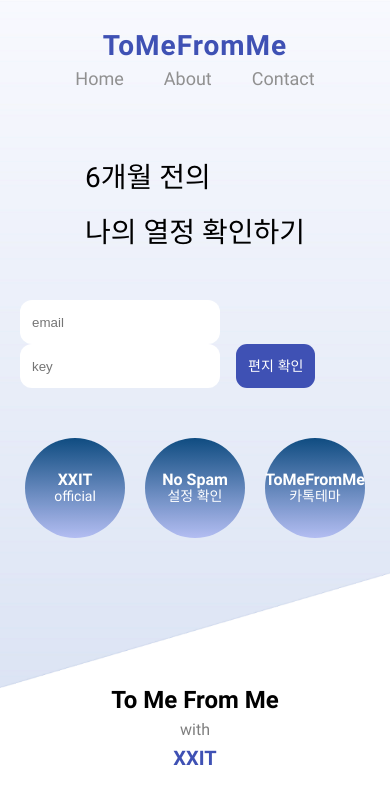
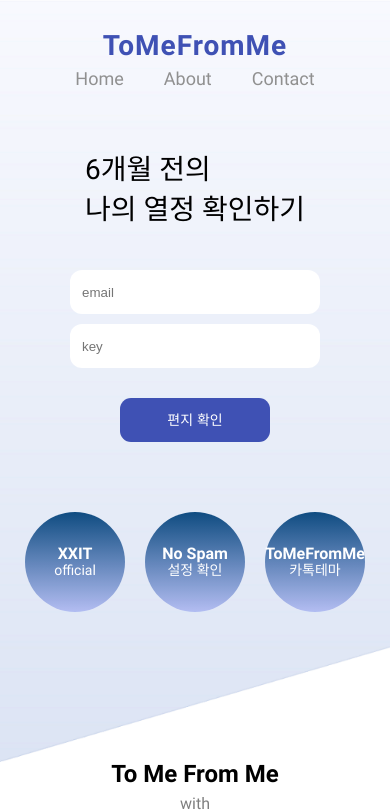
Before and after one commit to XXIT-Official/TomeFromme, a Node server app: page / in a window 390 px wide. Shown: the top 811 px of the page. Run offline with Node 20, Linux system fonts and the light colour scheme; some libraries are stand-ins or nearby versions; some web fonts are replaced.

Commit message:
Edit Mobile input, Contact hover
Main page mobile CSS
input 조절,
contact hover 효과 제거

```diff
--- a/public/stylesheets/mobile.css
+++ b/public/stylesheets/mobile.css
@@ -10,10 +10,21 @@
 
 .home__title {
   font-size: 28px;
+  line-height: 40px;
 }
 
+.home__form {
+  display: flex;
+  flex-direction: column;
+}
 .home__form input {
-  width: 200px;
+  width: 250px;
+  margin-bottom: 10px;
+  margin-right: 0;
+}
+.home__form button {
+  width: 150px;
+  margin: 20px auto;
 }
 
 .home__pages a {
@@ -69,3 +80,8 @@
 .pages__page span {
   font-size: 14px;
 }
+
+.pages__page :hover {
+  background: #ffffff;
+  color: #3f51b4;
+}
```
